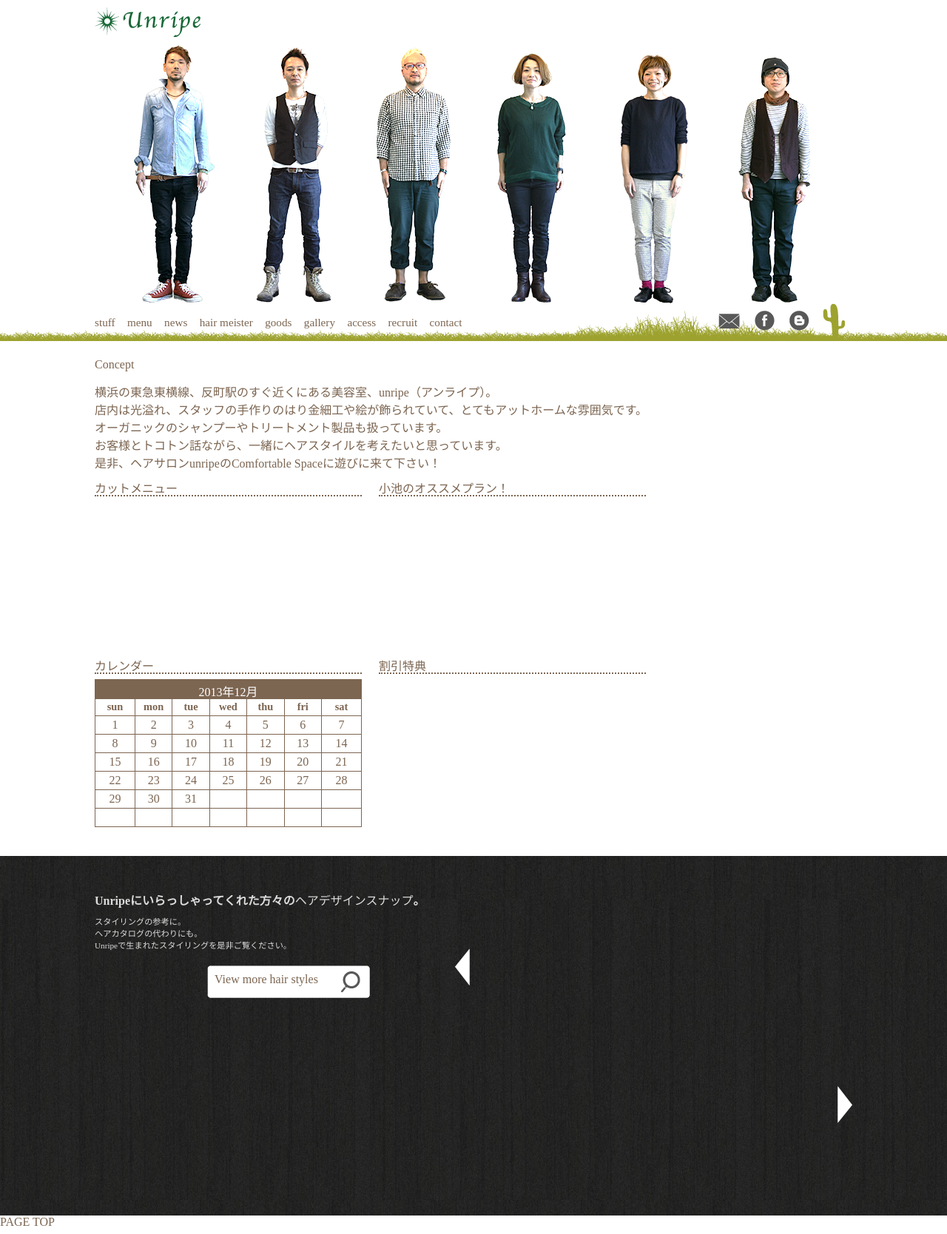
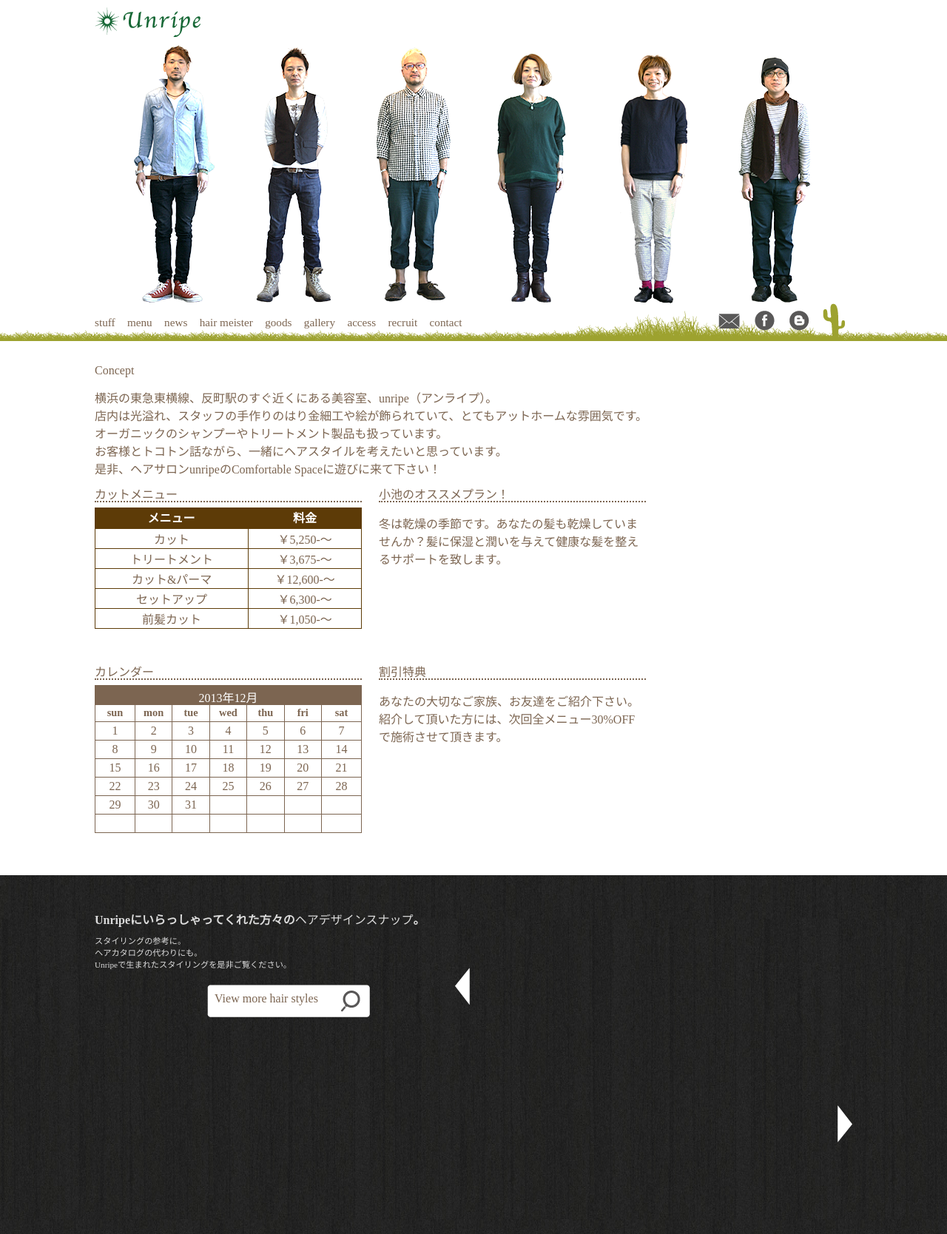
Before and after one commit to h-ishikawa/unripe-sun.com, a PHP site: page / in a window 1280 px wide. Shown: the top 1668 px of the page at 74% size. Run offline with PHP 8.4, Linux system fonts and the light colour scheme; data that the repository does not hold is empty; some libraries are stand-ins or nearby versions.

Commit message:
カットメニュー記載

```diff
--- a/index.php
+++ b/index.php
@@ -85,6 +85,7 @@ $Calendar = new Calendar();
 
   <div class="contents">
     <div id="contents" class="container">
+
     	<div class="panel">
     		<div>
     			<h2>Concept</h2>
@@ -95,12 +96,40 @@ $Calendar = new Calendar();
                是非、<em>ヘアサロン</em><strong>unripe</strong>のComfortable Spaceに遊びに来て下さい！
             </p>
     		</div>
-
         <div class="panel cut">
           <h3>カットメニュー</h3>
+          <table>
+          	<tbody>
+          		<tr>
+          			<th>メニュー</th>
+          			<th>料金</th>
+          		</tr>
+          		<tr>
+          			<td>カット</td>
+          			<td>￥5,250-〜</td>
+          		</tr>
+          		<tr>
+          			<td>トリートメント</td>
+          			<td>￥3,675-〜</td>
+          		</tr>
+          		<tr>
+          			<td>カット&パーマ</td>
+          			<td>￥12,600-〜</td>
+          		</tr>
+          		<tr>
+          			<td>セットアップ</td>
+          			<td>￥6,300-〜</td>
+          		</tr>
+          		<tr>
+          			<td>前髪カット</td>
+          			<td>￥1,050-〜</td>
+          		</tr>
+          	</tbody>
+          </table>
         </div><!--
      --><div class="panel plan">
           <h3>小池のオススメプラン！</h3>
+          <p>冬は乾燥の季節です。あなたの髪も乾燥していませんか？髪に保湿と潤いを与えて健康な髪を整えるサポートを致します。</p>
         </div><!--
      --><div class="panel calendar">
           <h3>カレンダー</h3>
@@ -108,10 +137,11 @@ $Calendar = new Calendar();
         </div><!--
      --><div class="panel privilege">
           <h3>割引特典</h3>
+          <p>あなたの大切なご家族、お友達をご紹介下さい。紹介して頂いた方には、次回全メニュー30%OFFで施術させて頂きます。</p>
         </div>
-    	</div><!--
+    	</div>
 
-   --><div class="panel fb-like-box" data-href="https://www.facebook.com/pages/Unripe/209519589110505" data-height="600px" data-colorscheme="light" data-show-faces="false" data-header="false" data-stream="true" data-show-border="true"></div>
+    	<div class="panel fb-like-box" data-href="https://www.facebook.com/pages/Unripe/209519589110505" data-height="600px" data-colorscheme="light" data-show-faces="false" data-header="false" data-stream="true" data-show-border="true"></div>
 
     </div>
   </div>
--- a/stylesheets/common.css
+++ b/stylesheets/common.css
@@ -161,12 +161,12 @@ h1, h2, h3, h4, h5, h6, strong, em {
   background: url('/images/home/enomoto.png') no-repeat 0 0;
 }
 .home .header .stuff.sakuma {
-  width: 96px;
+  width: 94px;
   left: 69%;
   background: url('/images/home/sakuma.png') no-repeat 0 0;
 }
 .home .header .stuff.shimizu {
-  width: 98px;
+  width: 97px;
   left: 85%;
   background: url('/images/home/shimizu.png') no-repeat 0 0;
 }
@@ -253,6 +253,7 @@ h1, h2, h3, h4, h5, h6, strong, em {
 .home .contents .container .panel:first-child {
 	width: 75%;
   vertical-align: top;
+  margin-top:0.5em;
 }
 
 .home .contents .cut,
@@ -267,6 +268,35 @@ h1, h2, h3, h4, h5, h6, strong, em {
 .home .contents h3 {
 	margin: 0 0 1ex;
   border-bottom: dotted 2px #7c6551;
+}
+/*
+ ** home contents cut table
+ */
+.home .contents .cut  table {
+  width: 100%;
+  border-spacing: 0;
+  font-size:1em;
+  margin:0 0 1em 0;
+}
+.home .contents .cut  table th {
+  color: #fff;
+  padding: 0.3em;
+  background: #5d3b07;
+  font-weight: bold;
+  line-height: 120%;
+  text-align: center;
+}
+
+.home .contents .cut table tr td {
+  border-bottom: 1px solid #5d3b07;
+  border-left: 1px solid #5d3b07;
+  text-align: center;
+}
+.home .contents .cut  table tr td:last-child {
+  border-right: 1px solid #5d3b07;
+}
+.home .contents .cut  table tr {
+  background: #fff;
 }
 
 /*
@@ -310,6 +340,8 @@ h1, h2, h3, h4, h5, h6, strong, em {
 .home .contents .fb-like-box {
 	width: 25%;
   height: 100%;
+  margin-top:0.5em;
+
 }
 
 .home .contents .fb-like-box span,
```
Also changed, not shown: images/uploads/cyscure.jpg (added), images/uploads/n01.jpg (added), images/uploads/thumbnails/cyscure.jpg (added), images/uploads/thumbnails/n01.jpg (added).
